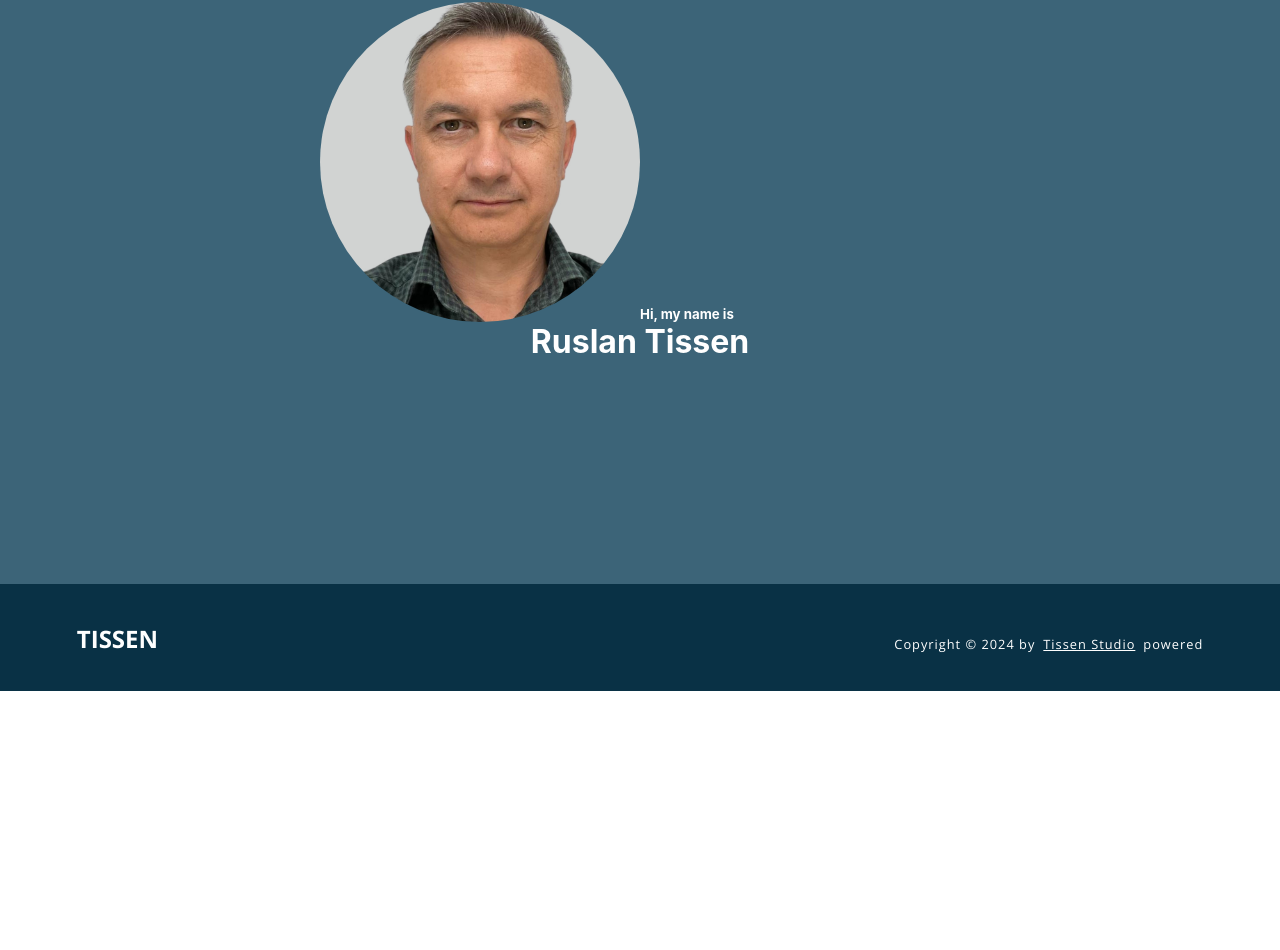
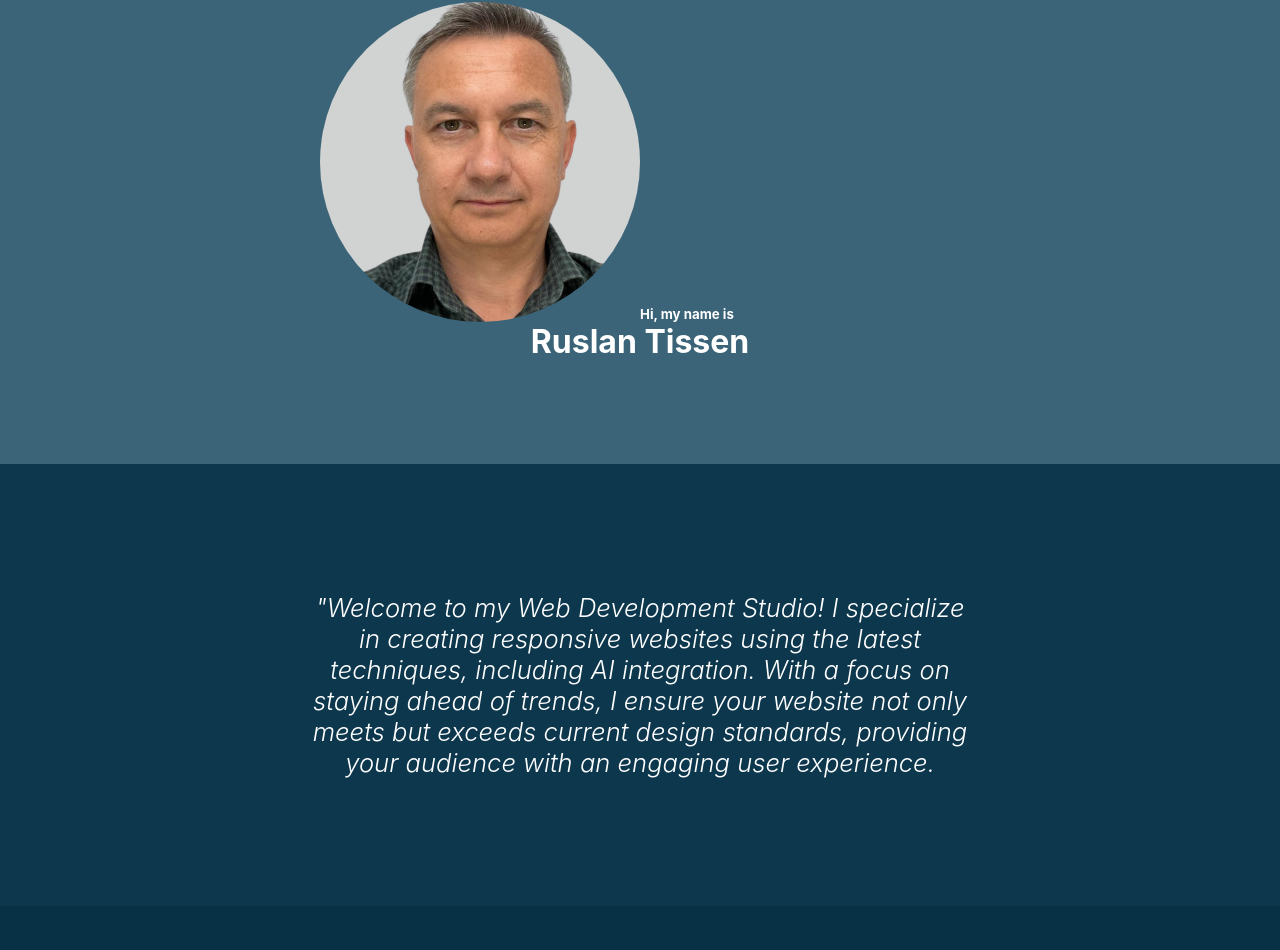
Before and after one commit to RuslanTissen/Ruslan_Portfolio, a React (Create React App) app: page / in a window 1280 px wide. Shown: the part 116-1066 px from the top of the page. Before the commit the page ends 807 px from the top, so only its background shows below. Built offline with nearby package versions, Linux system fonts and the light colour scheme; a web font is replaced by a local one.

Commit message:
intro done

```diff
--- a/src/components/start/Start.jsx
+++ b/src/components/start/Start.jsx
@@ -1,11 +1,14 @@
 import React from 'react'
 import "./Start.scss"
 import About from './about/About.jsx'
+import Introduction from './introduction/Introduction.jsx'
 
 function Start() {
 	return (
 		<div className='start'>
 			<About />
+
+			<Introduction />
 
 		</div>
 	)
--- a/src/components/start/about/About.scss
+++ b/src/components/start/about/About.scss
@@ -1,8 +1,8 @@
 .about {
-	height: min(90vh, 700px);
+	height: fit-content;
 	background-color: #3c6478;
 	color: white;
-	padding-top: clamp(3rem, 10vw, 5rem);
+	padding: clamp(3rem, 10vw, 5rem) 0 clamp(2rem, 8vw, 4rem) 0;
 	.about__cont {
 		max-width: 1500px;
 		margin: 0 auto;
--- a/src/components/start/introduction/Introduction.jsx
+++ b/src/components/start/introduction/Introduction.jsx
@@ -10,9 +10,10 @@ import "./Introduction.scss"
 function Introduction() {
 	return (
 		<div className="introduction">
-			<h3>Hi, my name is</h3>
-			<h1>Ruslan Tissen</h1>
-			<h2>I build things for the web</h2>
+			<div className="introduction__cont">
+				<p>"Welcome to my Web Development Studio! I specialize in creating responsive websites using the latest techniques, including AI integration. With a focus on staying ahead of trends, I ensure your website not only meets but exceeds current design standards, providing your audience with an engaging user experience.</p>
+			</div>
+
 		</div>
 	)
 }
--- a/src/components/start/introduction/Introduction.scss
+++ b/src/components/start/introduction/Introduction.scss
@@ -1,24 +1,22 @@
-
-
-
-
-
-
-
-
-
-
-
-
-
-
-
-
-
-
-
-
-
+.introduction {
+	background-color: #0c374d;
+	height: auto;
+	.introduction__cont {
+		max-width: 1500px;
+		margin: 0 auto;
+		padding: clamp(3rem, 10vw, 10rem) clamp(1rem, 3vw, 3rem);
+		text-wrap: balance;
+		font-style: italic;
+		text-align: center;
+		p {
+			max-width: 750px;
+			margin: 0 auto;
+			color: white;
+			font-weight: 300;
+			font-size: clamp(1rem, 2vw, 2rem);
+		}
+	}
+}
 
 // .introduction__container {
 // 	height: fit-content;
```
